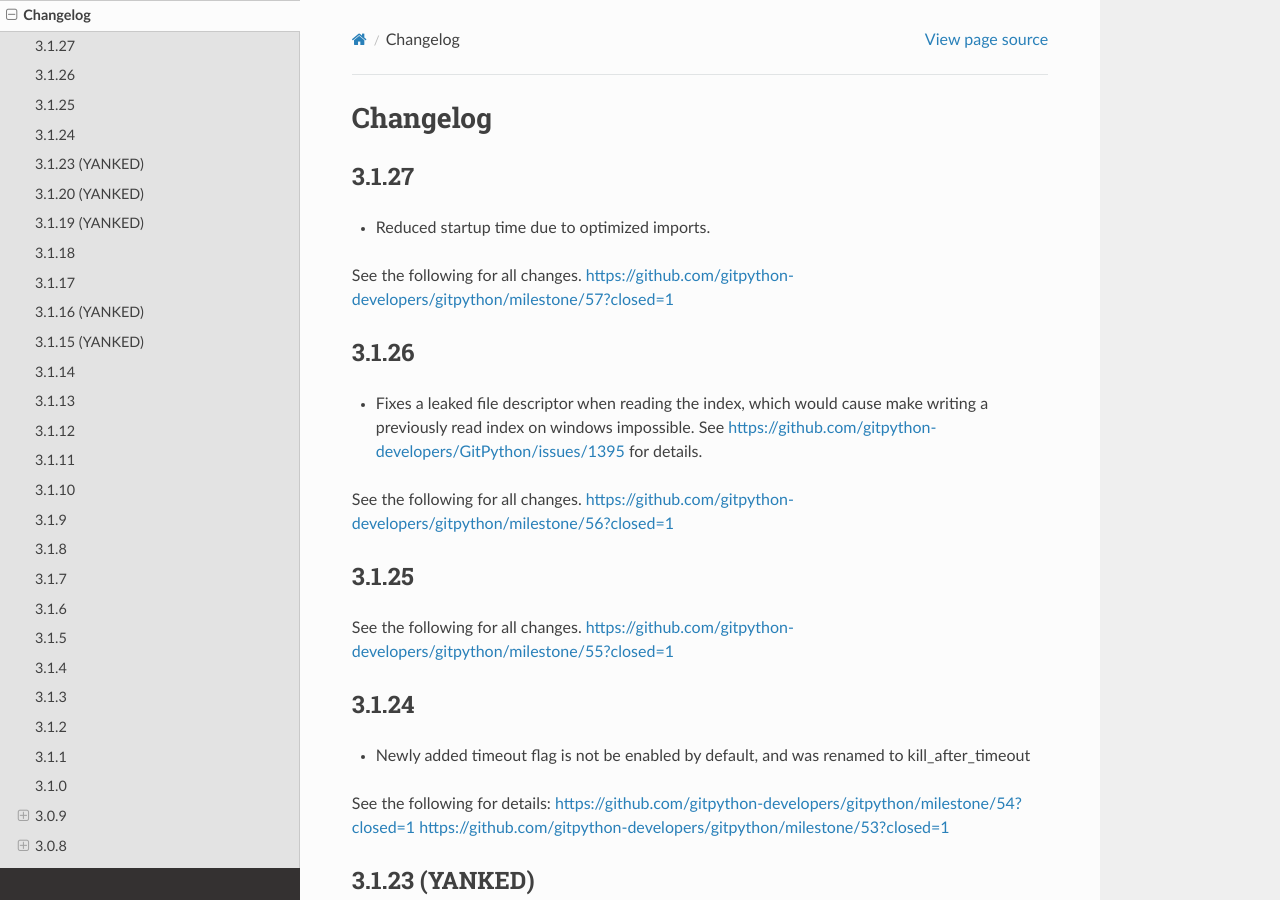
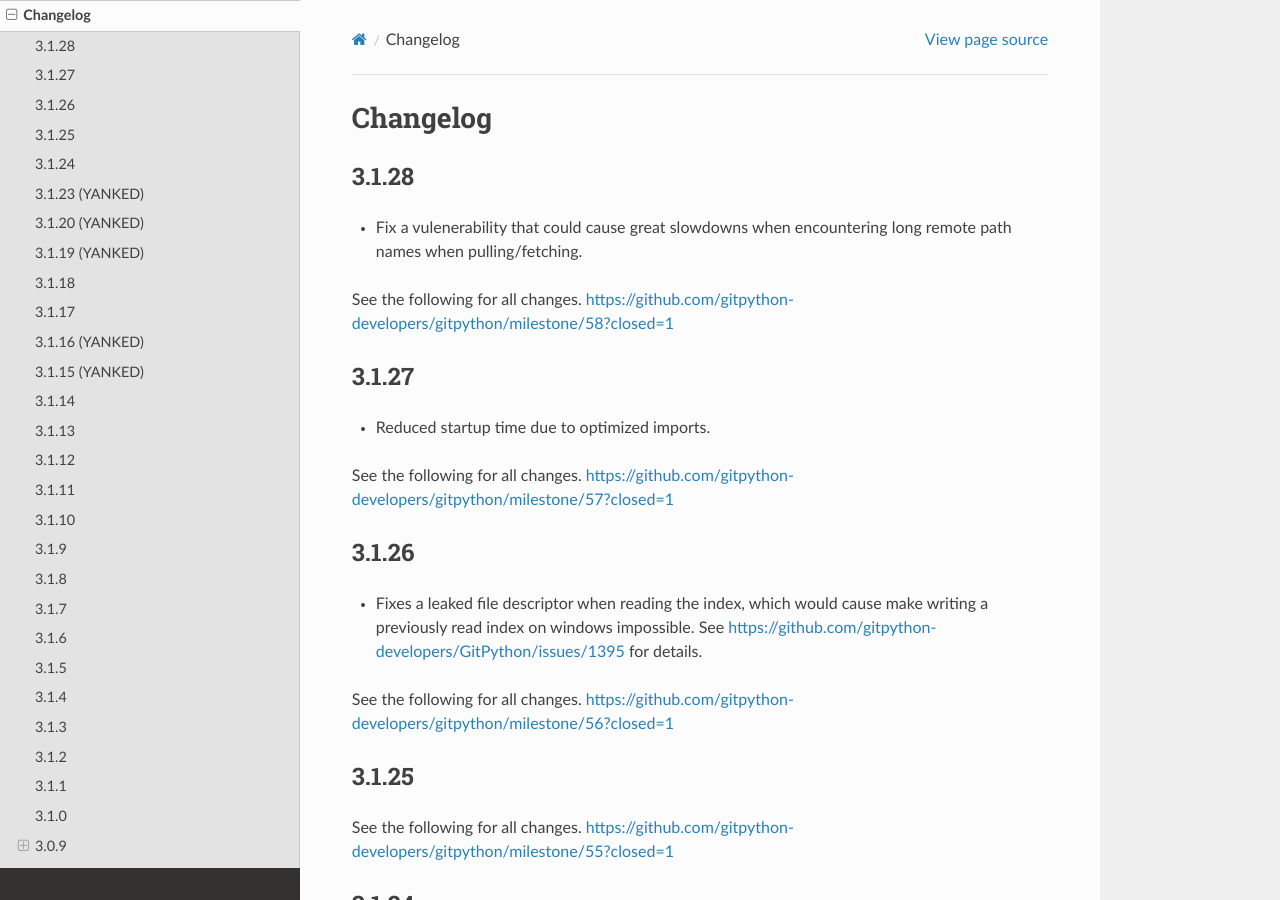
Before and after one commit to gitpython-developers/GitPython, a Sphinx documentation site: the page built from doc/source/changes.rst, in a window 1280 px wide and 900 px high. Built offline with Sphinx 7.4.7 and the Read the Docs theme 2.0.0, drawn with Linux system fonts in a browser that asks for light colours.

Commit message:
update changelog

```diff
--- a/doc/source/changes.rst
+++ b/doc/source/changes.rst
@@ -1,6 +1,15 @@
 =========
 Changelog
 =========
+
+3.1.28
+======
+
+- Fix a vulenerability that could cause great slowdowns when encountering long remote path names
+  when pulling/fetching.
+
+See the following for all changes.
+https://github.com/gitpython-developers/gitpython/milestone/58?closed=1
 
 3.1.27
 ======
```
